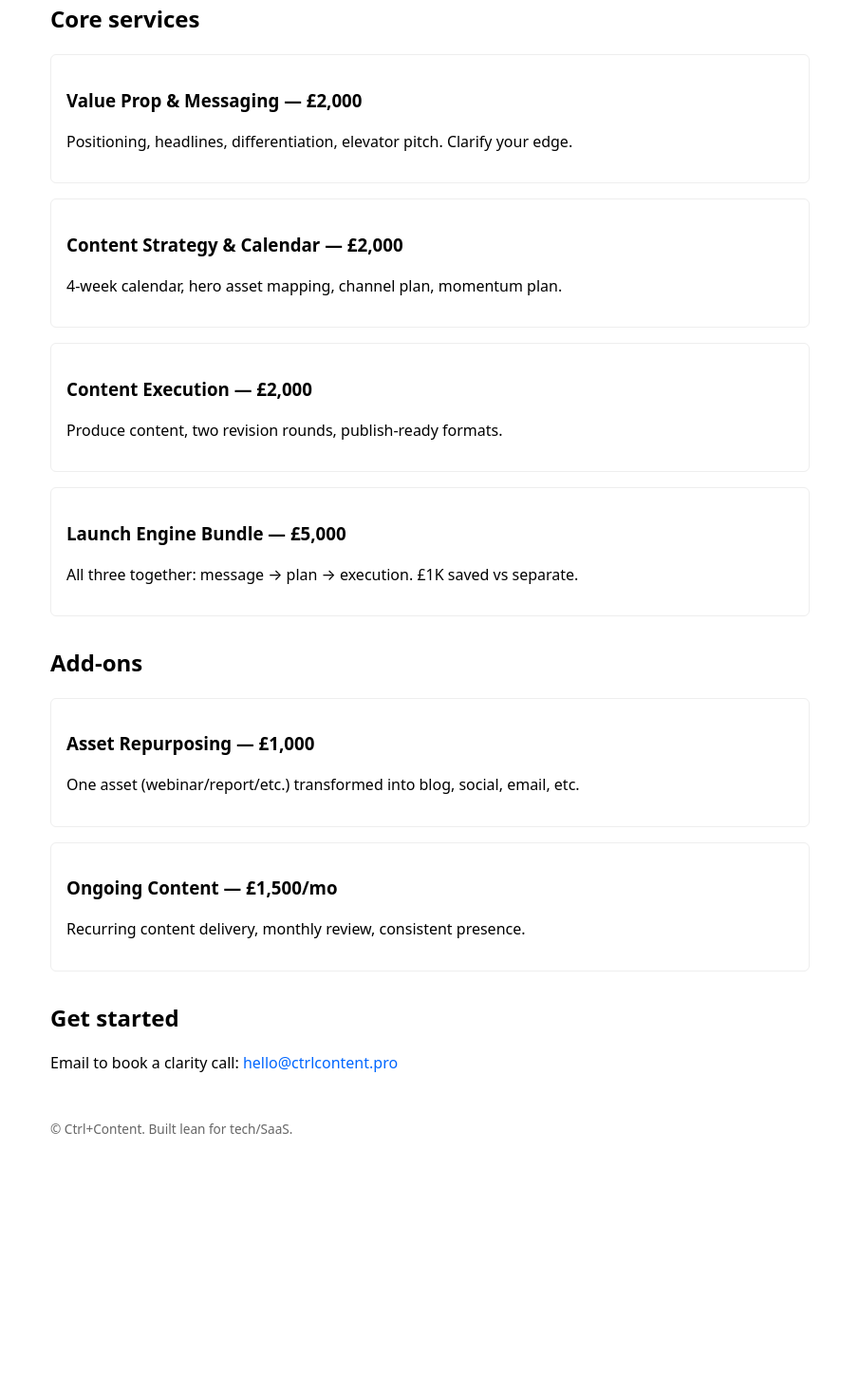
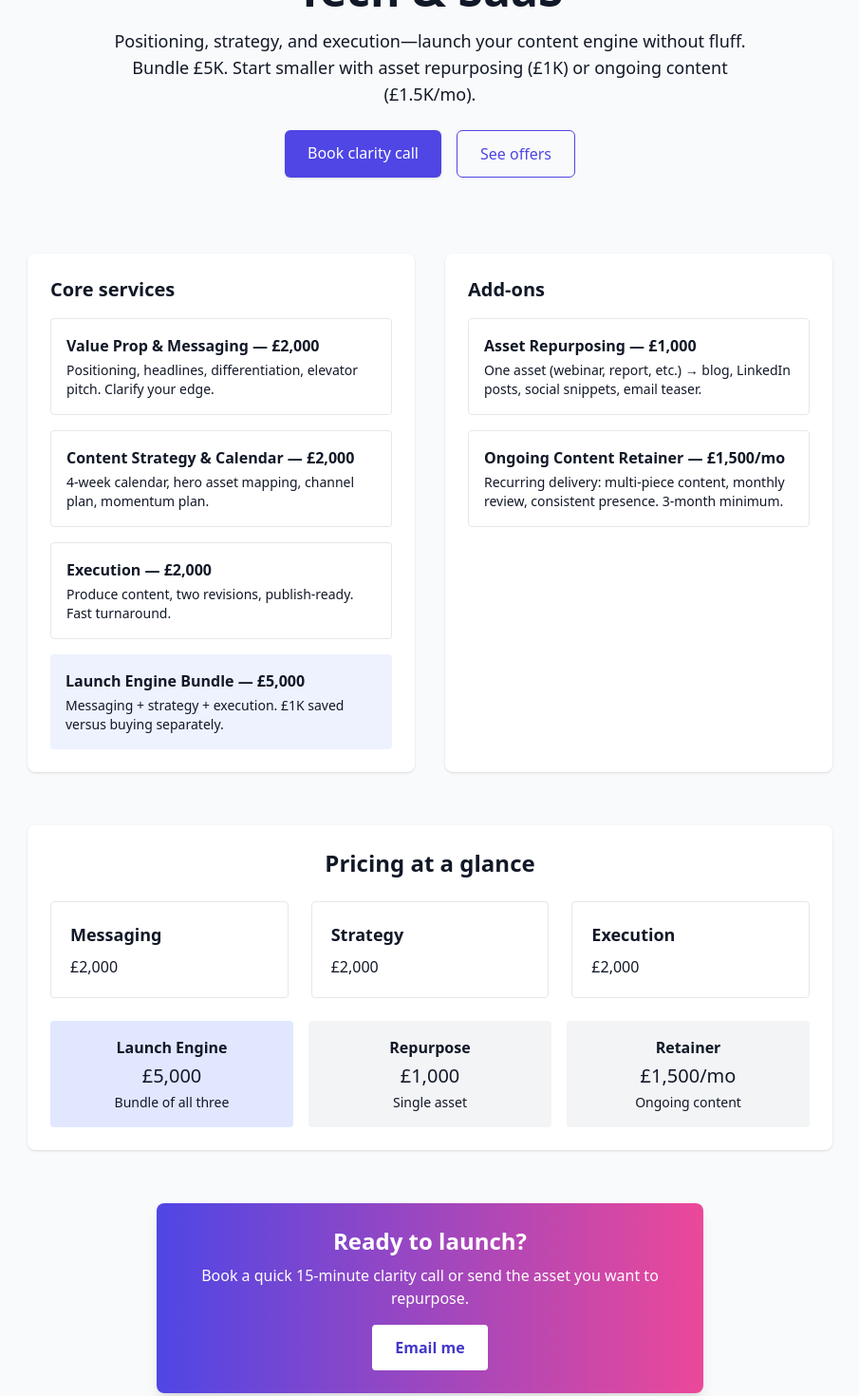
Before and after one commit to ctrlcontent/ctrlcontent-site, a plain HTML site: page index.html in a window 1280 px wide. Shown: the part 175-1645 px from the top of the page at 95% size, without its empty margins (187-1092 px from the left). Before the commit the page ends 1418 px from the top, so only its background shows below. Drawn offline with nearby package versions, Linux system fonts and the light colour scheme.

Commit message:
Update index.html

```diff
--- a/index.html
+++ b/index.html
@@ -1,65 +1,122 @@
 <!DOCTYPE html>
-<html lang="en">
+<html lang="en" class="bg-gray-50">
 <head>
   <meta charset="UTF-8" />
-  <title>Ctrl+Content | Fast content marketing for tech, SaaS and lean teams</title>
+  <title>Ctrl+Content | Fast Content Marketing for SaaS</title>
   <meta name="description" content="Fast content marketing: messaging, strategy, execution. Bundle £5K. Asset repurposing £1K. Ongoing content £1.5K/mo." />
   <meta name="viewport" content="width=device-width,initial-scale=1" />
+  <script src="https://cdn.tailwindcss.com"></script>
   <style>
-    body { font-family: system-ui,-apple-system,BlinkMacSystemFont,sans-serif; max-width: 800px; margin:auto; padding:2rem; line-height:1.4; }
-    h1 { margin-top:0; }
-    .badge { background:#111; color:#fff; padding:4px 10px; border-radius:4px; display:inline-block; font-size:12px; text-transform:uppercase; letter-spacing:1px; }
-    .cta { background:#0066ff; color:#fff; padding:12px 20px; border:none; border-radius:6px; cursor:pointer; text-decoration:none; }
-    .section { margin-top:2rem; }
-    .card { border:1px solid #eee; padding:1rem; border-radius:6px; margin-bottom:1rem; }
-    footer { margin-top:3rem; font-size:0.85rem; color:#666; }
-    a { color:#0066ff; text-decoration:none; }
+    /* small custom tweak */
+    .gradient { background: linear-gradient(135deg,#6366f1 0%,#ec4899 70%); }
   </style>
 </head>
-<body>
-  <div class="badge">Ctrl+Content</div>
-  <h1>Fast content marketing for Tech / SaaS</h1>
-  <p>Positioning, strategy, and execution—built to launch your content engine without friction.</p>
-
-  <div class="section">
-    <h2>Core services</h2>
-    <div class="card">
-      <h3>Value Prop & Messaging — £2,000</h3>
-      <p>Positioning, headlines, differentiation, elevator pitch. Clarify your edge.</p>
+<body class="font-sans text-gray-900">
+  <header class="max-w-3xl mx-auto px-6 py-8">
+    <div class="flex items-center justify-between">
+      <div class="text-lg font-bold">Ctrl+Content</div>
+      <div class="text-sm"><a href="mailto:hello@ctrlcontent.pro" class="text-indigo-600 hover:underline">hello@ctrlcontent.pro</a></div>
     </div>
-    <div class="card">
-      <h3>Content Strategy & Calendar — £2,000</h3>
-      <p>4-week calendar, hero asset mapping, channel plan, momentum plan.</p>
-    </div>
-    <div class="card">
-      <h3>Content Execution — £2,000</h3>
-      <p>Produce content, two revision rounds, publish-ready formats.</p>
-    </div>
-    <div class="card">
-      <h3>Launch Engine Bundle — £5,000</h3>
-      <p>All three together: message → plan → execution. £1K saved vs separate.</p>
+    <div class="mt-8 text-center">
+      <h1 class="text-4xl font-extrabold sm:text-5xl leading-tight">Fast content marketing for Tech &amp; SaaS</h1>
+      <p class="mt-4 text-lg max-w-2xl mx-auto">Positioning, strategy, and execution—launch your content engine without fluff. Bundle £5K. Start smaller with asset repurposing (£1K) or ongoing content (£1.5K/mo).</p>
+      <div class="mt-6 flex flex-col sm:flex-row gap-4 justify-center">
+        <a href="mailto:hello@ctrlcontent.pro" class="inline-block px-6 py-3 bg-indigo-600 text-white rounded-md font-medium shadow hover:bg-indigo-500">Book clarity call</a>
+        <a href="#offers" class="inline-block px-6 py-3 border border-indigo-600 text-indigo-600 rounded-md font-medium hover:bg-indigo-50">See offers</a>
       </div>
     </div>
+  </header>
 
-  <div class="section">
-    <h2>Add-ons</h2>
-    <div class="card">
-      <h3>Asset Repurposing — £1,000</h3>
-      <p>One asset (webinar/report/etc.) transformed into blog, social, email, etc.</p>
+  <main class="max-w-4xl mx-auto px-6">
+    <!-- Offers -->
+    <section id="offers" class="mt-12 grid gap-8 md:grid-cols-2">
+      <div class="bg-white p-6 rounded-lg shadow">
+        <h2 class="text-xl font-semibold">Core services</h2>
+        <div class="mt-4 space-y-4">
+          <div class="border p-4 rounded">
+            <h3 class="font-bold">Value Prop &amp; Messaging — £2,000</h3>
+            <p class="text-sm mt-1">Positioning, headlines, differentiation, elevator pitch. Clarify your edge.</p>
           </div>
-    <div class="card">
-      <h3>Ongoing Content — £1,500/mo</h3>
-      <p>Recurring content delivery, monthly review, consistent presence.</p>
+          <div class="border p-4 rounded">
+            <h3 class="font-bold">Content Strategy &amp; Calendar — £2,000</h3>
+            <p class="text-sm mt-1">4-week calendar, hero asset mapping, channel plan, momentum plan.</p>
+          </div>
+          <div class="border p-4 rounded">
+            <h3 class="font-bold">Execution — £2,000</h3>
+            <p class="text-sm mt-1">Produce content, two revisions, publish-ready. Fast turnaround.</p>
+          </div>
+          <div class="mt-2 p-4 bg-indigo-50 rounded">
+            <h3 class="font-bold">Launch Engine Bundle — £5,000</h3>
+            <p class="text-sm mt-1">Messaging + strategy + execution. £1K saved versus buying separately.</p>
           </div>
         </div>
+      </div>
+      <div class="bg-white p-6 rounded-lg shadow">
+        <h2 class="text-xl font-semibold">Add-ons</h2>
+        <div class="mt-4 space-y-4">
+          <div class="border p-4 rounded">
+            <h3 class="font-bold">Asset Repurposing — £1,000</h3>
+            <p class="text-sm mt-1">One asset (webinar, report, etc.) → blog, LinkedIn posts, social snippets, email teaser.</p>
+          </div>
+          <div class="border p-4 rounded">
+            <h3 class="font-bold">Ongoing Content Retainer — £1,500/mo</h3>
+            <p class="text-sm mt-1">Recurring delivery: multi-piece content, monthly review, consistent presence. 3-month minimum.</p>
+          </div>
+        </div>
+      </div>
+    </section>
 
-  <div class="section">
-    <h2>Get started</h2>
-    <p>Email to book a clarity call: <a href="mailto:hello@ctrlcontent.pro">hello@ctrlcontent.pro</a></p>
+    <!-- Pricing summary -->
+    <section class="mt-14">
+      <div class="bg-white p-6 rounded-lg shadow">
+        <h2 class="text-2xl font-semibold text-center">Pricing at a glance</h2>
+        <div class="mt-6 grid gap-6 sm:grid-cols-3">
+          <div class="p-5 border rounded">
+            <div class="text-lg font-bold">Messaging</div>
+            <div class="mt-2">£2,000</div>
           </div>
+          <div class="p-5 border rounded">
+            <div class="text-lg font-bold">Strategy</div>
+            <div class="mt-2">£2,000</div>
+          </div>
+          <div class="p-5 border rounded">
+            <div class="text-lg font-bold">Execution</div>
+            <div class="mt-2">£2,000</div>
+          </div>
+        </div>
+        <div class="mt-6 flex flex-col sm:flex-row justify-center gap-4">
+          <div class="p-4 bg-indigo-100 rounded flex-1 text-center">
+            <div class="font-bold">Launch Engine</div>
+            <div class="text-xl mt-1">£5,000</div>
+            <div class="text-sm mt-1">Bundle of all three</div>
+          </div>
+          <div class="p-4 bg-gray-100 rounded flex-1 text-center">
+            <div class="font-bold">Repurpose</div>
+            <div class="text-xl mt-1">£1,000</div>
+            <div class="text-sm mt-1">Single asset</div>
+          </div>
+          <div class="p-4 bg-gray-100 rounded flex-1 text-center">
+            <div class="font-bold">Retainer</div>
+            <div class="text-xl mt-1">£1,500/mo</div>
+            <div class="text-sm mt-1">Ongoing content</div>
+          </div>
+        </div>
+      </div>
+    </section>
 
-  <footer>
-    <p>© Ctrl+Content. Built lean for tech/SaaS.</p>
+    <!-- Call to action -->
+    <section class="mt-14 text-center">
+      <div class="inline-block bg-gradient-to-r from-indigo-600 to-pink-500 text-white rounded-lg px-8 py-6 shadow-lg max-w-xl">
+        <h2 class="text-2xl font-semibold">Ready to launch?</h2>
+        <p class="mt-2">Book a quick 15-minute clarity call or send the asset you want to repurpose.</p>
+        <a href="mailto:hello@ctrlcontent.pro" class="mt-4 inline-block px-6 py-3 bg-white text-indigo-700 font-semibold rounded">Email me</a>
+      </div>
+    </section>
+
+    <!-- Footer -->
+    <footer class="mt-20 text-center text-sm text-gray-500">
+      <p>© Ctrl+Content. Built lean for tech &amp; SaaS. <br/>No fluff. Fast impact.</p>
     </footer>
+  </main>
 </body>
 </html>
```
Lines whose indentation alone changed are shown as unchanged.
